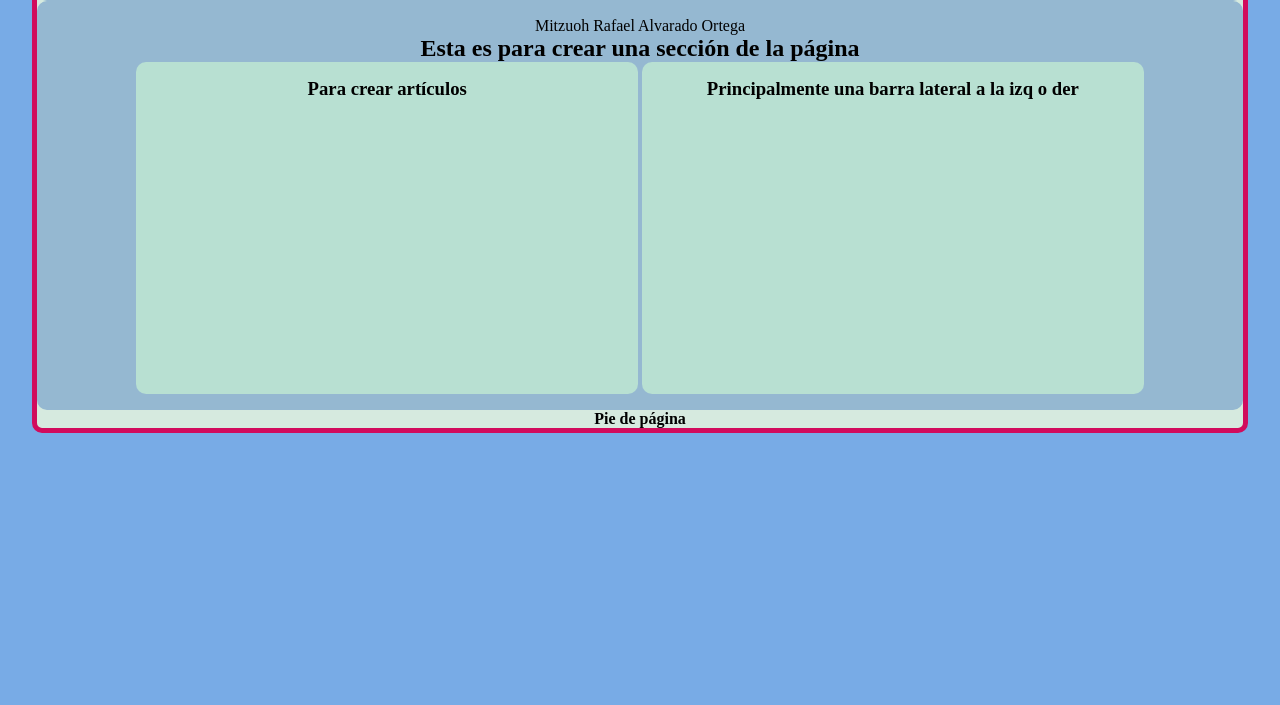
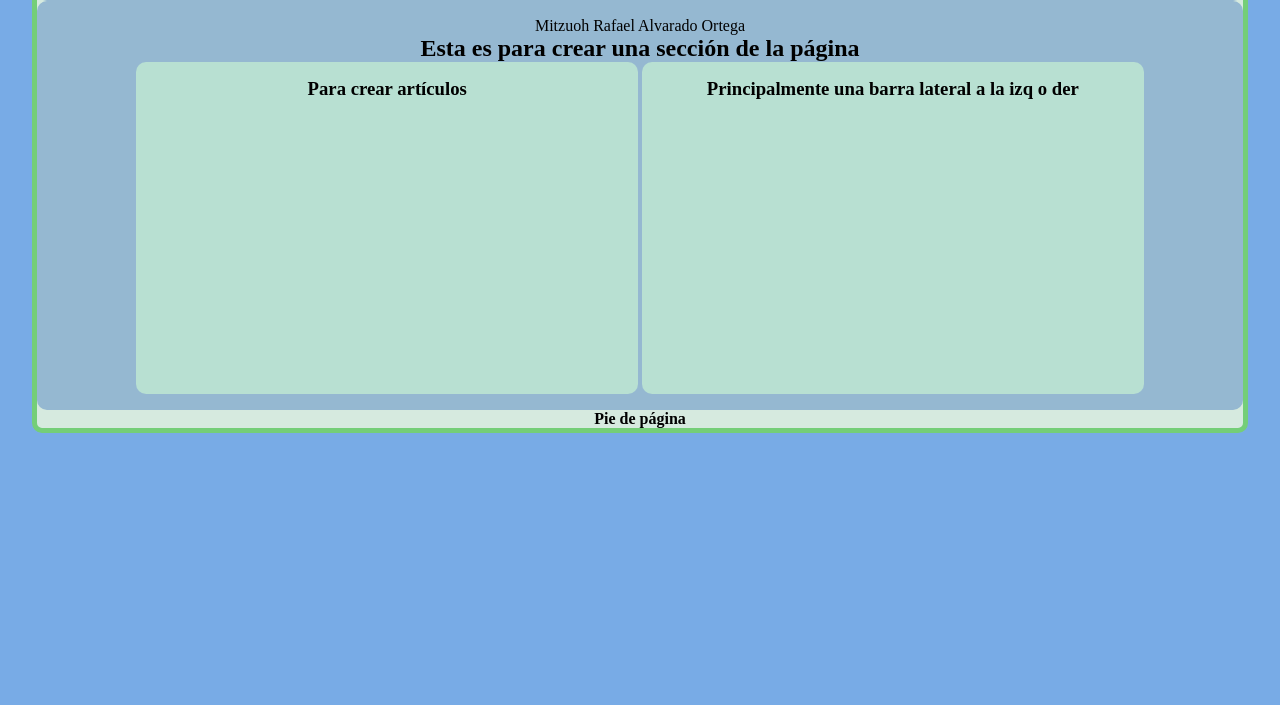
Before and after one commit to Mitzuoh/4IV9-PSW-ALVARADOORTEGAMITZUOH, a plain HTML site: page index.html in a window 1280 px wide. Shown: the part 95-800 px from the top of the page. Drawn offline with Linux system fonts and the light colour scheme.

Commit message:
Cambios Color

```diff
--- a/css/masterstyle.css
+++ b/css/masterstyle.css
@@ -10,7 +10,7 @@ html, body{
 }
 
 .main-container{
-    border: 5px solid rgb(209, 11, 93);
+    border: 5px solid rgb(116, 206, 120);
     border-radius: 10px;
     margin: 2rem;
     background-color: #D6EADF;
```
